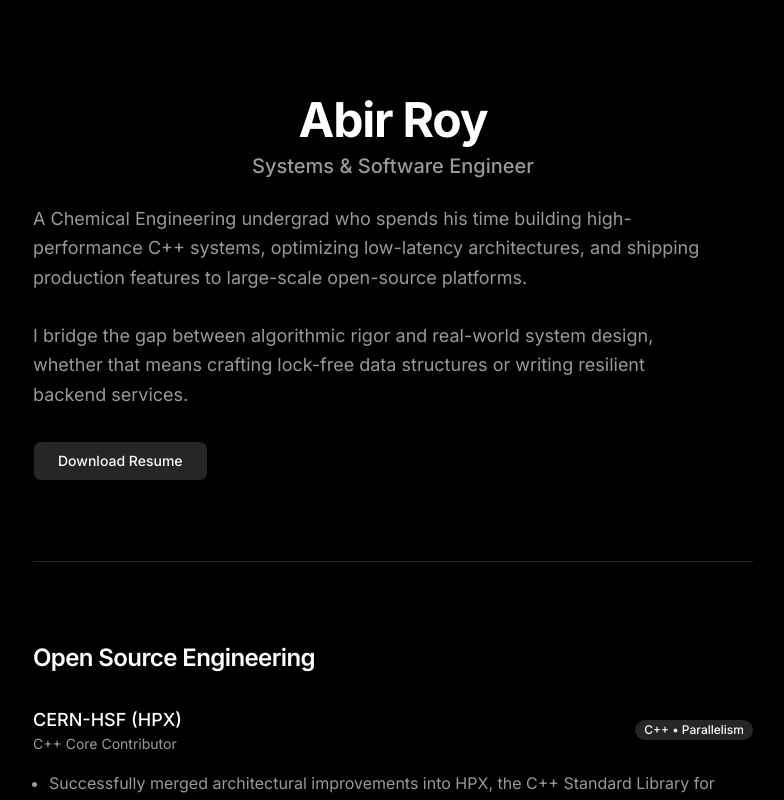
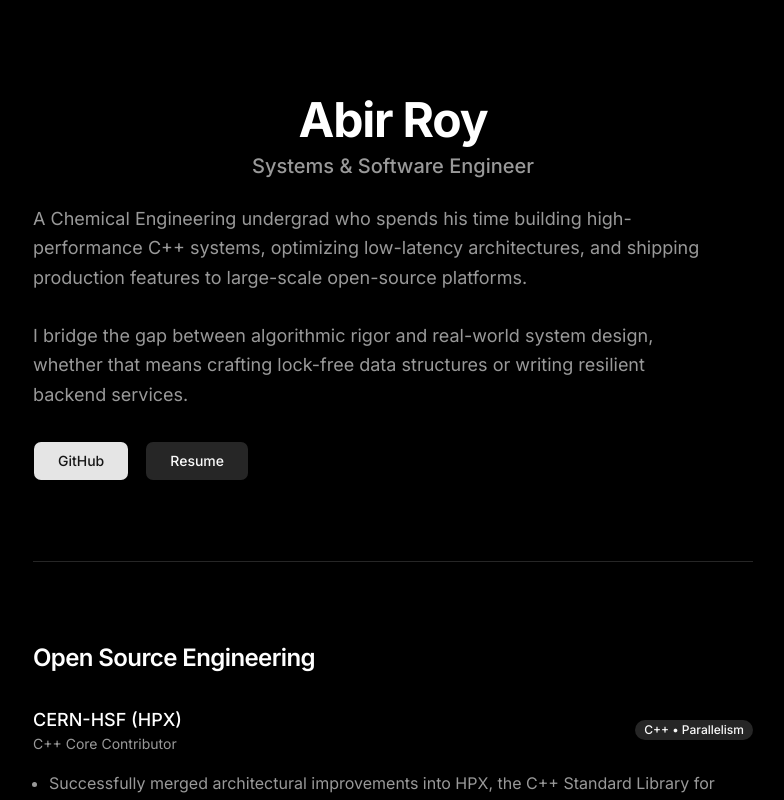
Before and after one commit to roy-abir05/portfolio, a Next.js app: page / in a window 1280 px wide. Shown: the top 800 px of the page, without its empty margins (247-1031 px from the left). Built offline with nearby package versions, Linux system fonts and the light colour scheme; no server answers.

Commit message:
add github and resume urls in hero section

```diff
--- a/app/page.tsx
+++ b/app/page.tsx
@@ -3,6 +3,7 @@
 import { Button } from "@/components/ui/button";
 import { Badge } from "@/components/ui/badge";
 import posthog from "posthog-js";
+import Link from "next/link";
 
 export default function Portfolio() {
   return (
@@ -32,23 +33,35 @@ export default function Portfolio() {
           </p>
 
           <div className="flex items-center gap-4 mt-2">
-            {/* <Button
+            <Link href="https://github.com/roy-abir05" target="_blank">
+              <Button
                 className="h-10 px-6 font-medium"
                 onClick={() =>
                   posthog.capture("github_button_clicked", { location: "hero" })
                 }
               >
-              View GitHub
-            </Button> */}
+                GitHub
+              </Button>
+            </Link>
+            <Link
+              href={
+                process.env.NEXT_PUBLIC_RESUME_URL ||
+                "https://drive.google.com/file/d/1NGzczTl1p25wr2c0wMfTFtueV72GXUhk/view?usp=sharing"
+              }
+              target="_blank"
+            >
               <Button
                 variant="secondary"
                 className="h-10 px-6 font-medium"
                 onClick={() =>
-                posthog.capture("resume_download_clicked", { location: "hero" })
+                  posthog.capture("resume_download_clicked", {
+                    location: "hero",
+                  })
                 }
               >
-              Download Resume
+                Resume
               </Button>
+            </Link>
           </div>
         </section>
 
```
Lines whose indentation alone changed are shown as unchanged.
